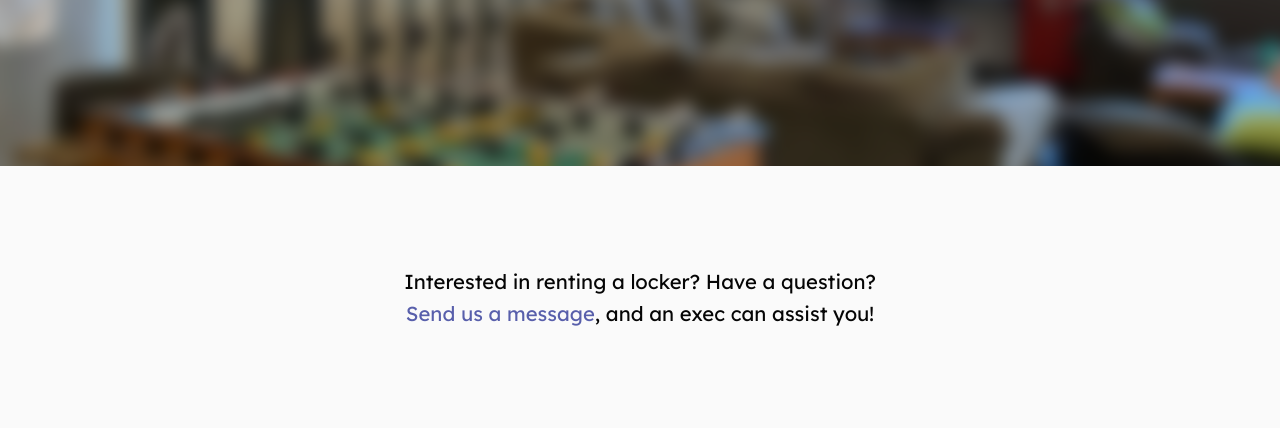
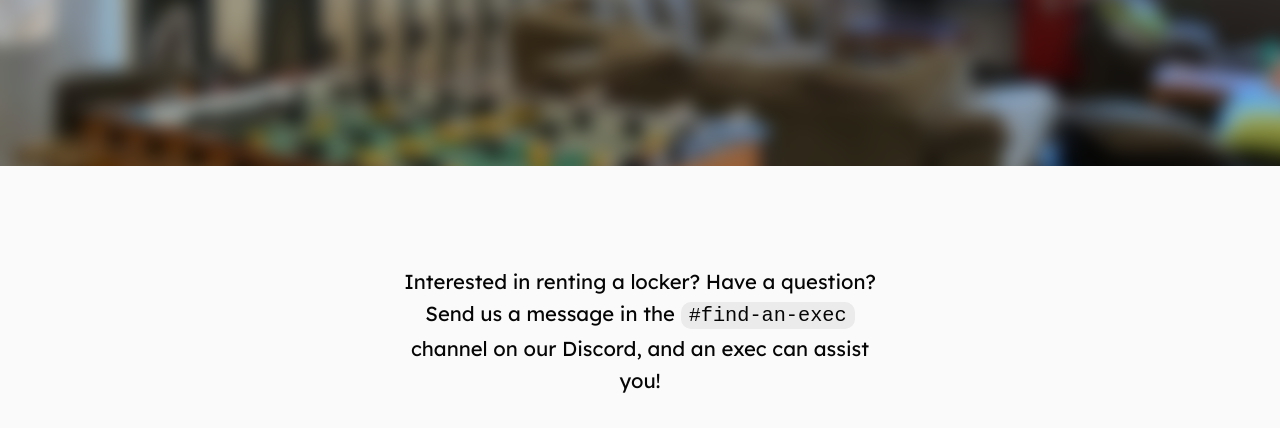
Before and after one commit to ubcclubmech/ubcclubmech.github.io, a plain HTML site: page lockers.html in a window 1280 px wide. Shown: the part 414-842 px from the top of the page. Drawn offline with Linux system fonts and the light colour scheme; no server answers.

Commit message:
Updated locker page to link to Discord instead of contact form.

```diff
--- a/lockers.html
+++ b/lockers.html
@@ -55,7 +55,7 @@
     </div>
     <div id="content">
       <div class="inner below-header">
-        <p style="text-align: center; max-width: 800px; margin: 0;">Interested in renting a locker? Have a question?<br><a class="link" href="./contact">Send us a message</a>, and an exec can assist you!</p>
+        <p style="text-align: center; max-width: 500px; margin: 0;">Interested in renting a locker? Have a question?<br>Send us a message in the <a class="link" href="https://discord.com/channels/756657015845159009/1413997949805002923"><code>#find-an-exec</code></a> channel on our Discord, and an exec can assist you!</p>
       </div>
       <ul id="lockers"></ul>
     </div>
--- a/styles.css
+++ b/styles.css
@@ -384,6 +384,14 @@ sup {
   font-weight: 600;
 }
 
+code {
+    background-color: var(--secondary);
+    padding: 0.1em 0.4em;
+    border-radius: var(--border-radius);
+    text-decoration: none;
+    color: var(--text);
+}
+
 .button {
   font-family: 'Lexend', sans-serif;
   font-size: var(--body-size);
```
